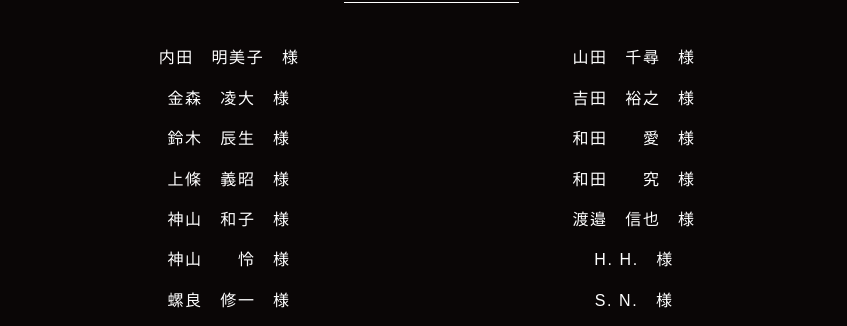
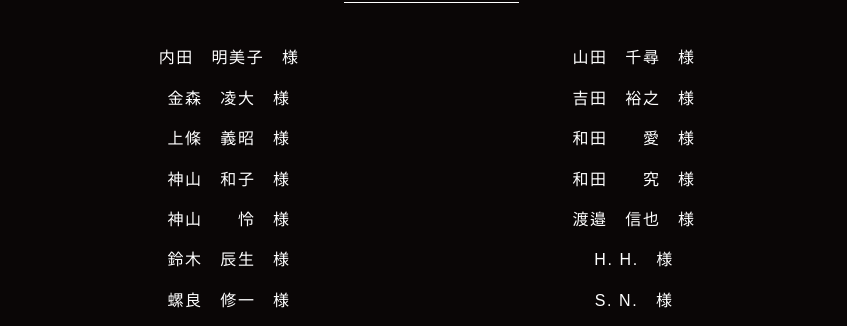
Before and after one commit to orchestra-canvas-tokyo/homepage, a SvelteKit app: page /support-us in a window 1280 px wide. Shown: the part 1280-1606 px from the top of the page, without its empty margins (109-956 px from the left). Built offline with nearby package versions, Linux system fonts and the light colour scheme; no server answers.

Commit message:
支援者リストの順番を変更

```diff
--- a/src/routes/support-us/+page.svelte
+++ b/src/routes/support-us/+page.svelte
@@ -13,13 +13,14 @@
 		organizationStats.youtubeTotalViewCount
 	);
 
+	// 五十音順、アルファベットは末尾にアルファベット順で
 	const supporters: string[] = [
 		'内田　明美子　様',
 		'金森　凌大　様',
-		'鈴木　辰生　様',
 		'上條　義昭　様',
 		'神山　和子　様',
 		'神山　　怜　様',
+		'鈴木　辰生　様',
 		'螺良　修一　様',
 		'半田　翔希　様',
 		'山田　千尋　様',
```
